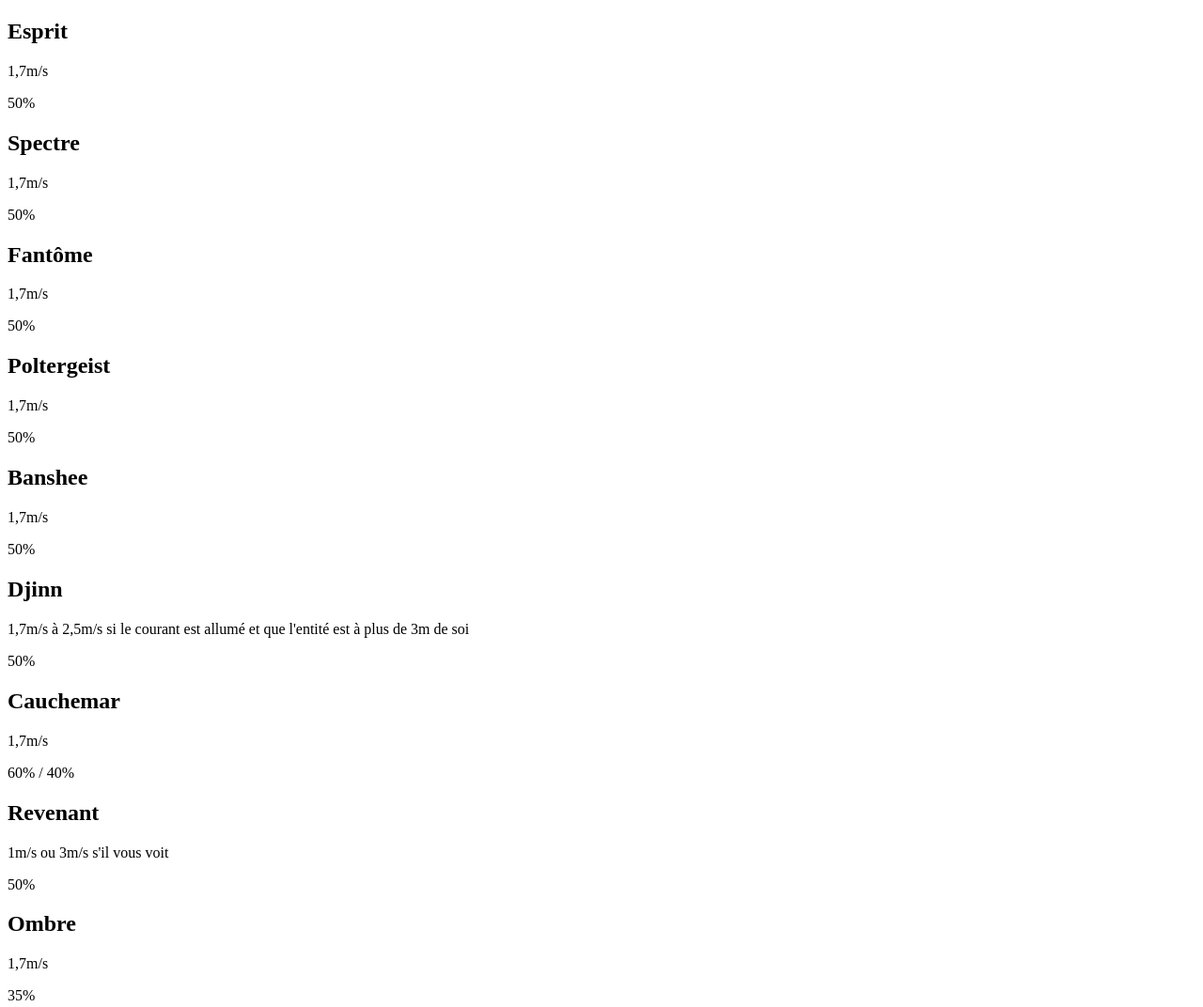
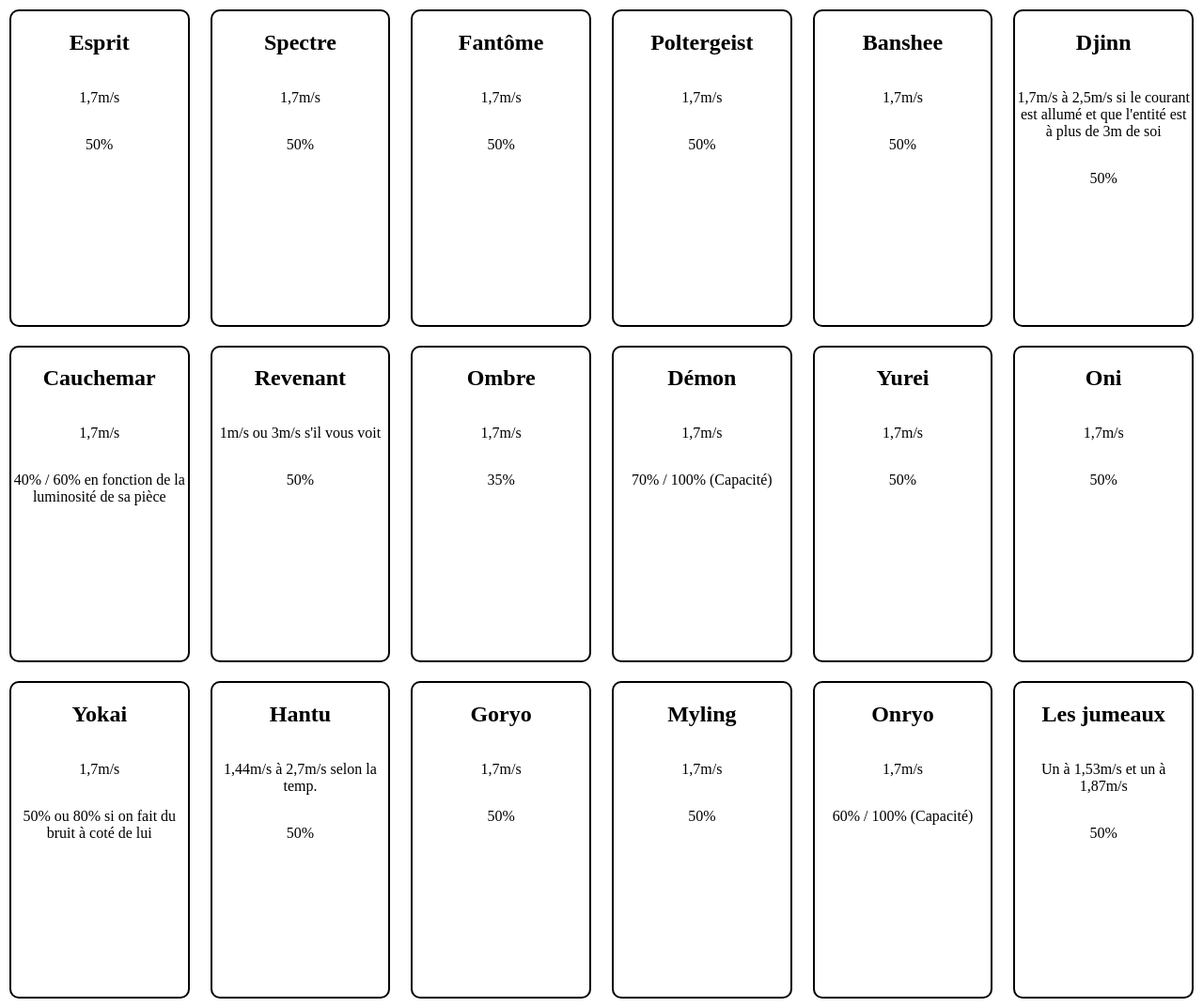
Before and after one commit to YanKeez62/PhasmoHelp, a plain HTML site: page index.html in a window 1280 px wide. Shown: the top 1072 px of the page at 94% size. Drawn offline with Linux system fonts and the light colour scheme.

Commit message:
ajout css et modification json

```diff
--- /dev/null
+++ b/css/styles.css
@@ -0,0 +1,30 @@
+body {
+    margin: 0;
+}
+
+div#entity-container {
+    display: flex;
+    justify-content: space-between;
+    flex-wrap: wrap;
+}
+
+div.entity-card {
+    display: flex;
+    flex-direction: column;
+    align-items: center;
+    border: 2px solid black;
+    border-radius: 10px;
+    margin: 10px;
+    height: 333.5px;
+    width: 187.5px;
+}
+
+p.entity-speed {
+    display: flex;
+    text-align: center;
+}
+
+p.entity-chase-treshold {
+    display: flex;
+    text-align: center;
+}
--- a/index.html
+++ b/index.html
@@ -5,6 +5,7 @@
     <meta charset="UTF-8">
     <meta name="viewport" content="width=device-width, initial-scale=1.0">
     <script src="js+json/script.js"></script>
+    <link rel="stylesheet" href="css/styles.css">
     <title>PhasmoHelp</title>
 </head>
 
--- a/js+json/entity.json
+++ b/js+json/entity.json
@@ -39,7 +39,7 @@
         "id": 7,
         "name": "Cauchemar",
         "speed": "1,7m/s",
-        "treshold": "60% / 40%"
+        "treshold": "40% / 60% en fonction de la luminosité de sa pièce"
     },
     {
         "id": 8,
@@ -57,7 +57,7 @@
         "id": 10,
         "name": "Démon",
         "speed": "1,7m/s",
-        "treshold": "70% / 100%"
+        "treshold": "70% / 100% (Capacité)"
     },
     {
         "id": 11,
@@ -75,7 +75,7 @@
         "id": 13,
         "name": "Yokai",
         "speed": "1,7m/s",
-        "treshold": "80% / 50%"
+        "treshold": "50% ou 80%  si on fait du bruit à coté de lui"
     },
     {
         "id": 14,
@@ -99,7 +99,7 @@
         "id": 17,
         "name": "Onryo",
         "speed": "1,7m/s",
-        "treshold": "60% / 100%"
+        "treshold": "60% / 100% (Capacité)"
     },
     {
         "id": 18,
@@ -141,6 +141,6 @@
         "id": 24,
         "name": "Thaye",
         "speed": "de 2,75m/s à 1m/s selon le viellissement de l'entité",
-        "treshold": "75% / 15%"
+        "treshold": "75% / 15% toujours en fonction du viellissement"
     }
 ]
```
